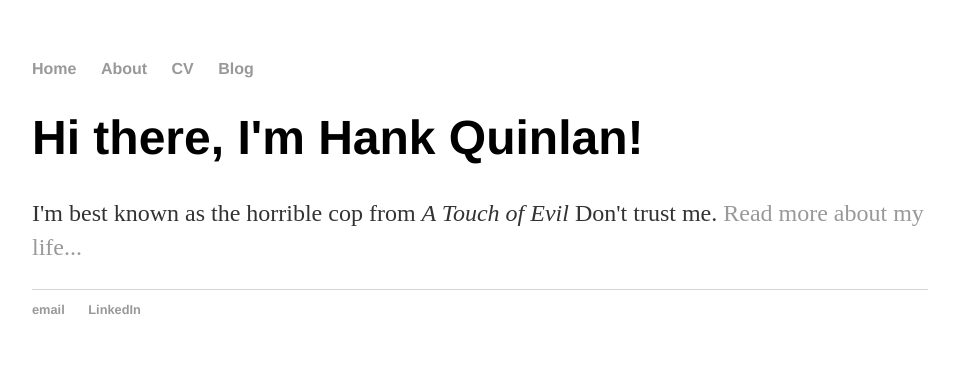
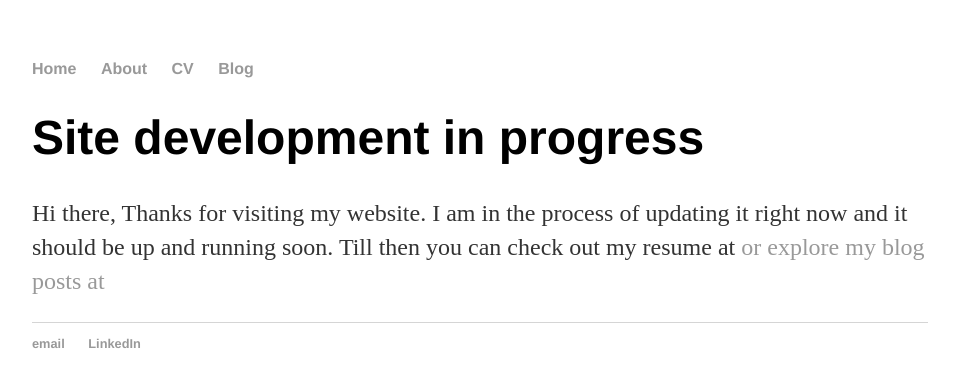
Before and after one commit to hsalil89/hsalil89.github.io, a Jekyll site: the page built from index.html, in a window 1280 px wide. Shown: the top 387 px of the page, without its empty margins (160-1115 px from the left). Built offline with Jekyll 4.4.1, drawn with Linux system fonts in a browser that asks for light colours.

Commit message:
Update index.html

```diff
--- a/index.html
+++ b/index.html
@@ -1,8 +1,9 @@
 ---
 layout: default
-title: Hank Quinlan, Horrible Cop
+title: All things Data Science
 ---
 <div class="blurb">
-	<h1>Hi there, I'm Hank Quinlan!</h1>
-	<p>I'm best known as the horrible cop from <em>A Touch of Evil</em> Don't trust me. <a href="/about">Read more about my life...</a></p>
+	<h1>Site development in progress</h1>
+	<p>Hi there, Thanks for visiting my website. I am in the process of updating it right now and it should be up and running soon.
+	Till then you can check out my resume at <a href="/cv"/a> or explore my blog posts at <a href="/blog"/a> </p>
 </div><!-- /.blurb -->
```
